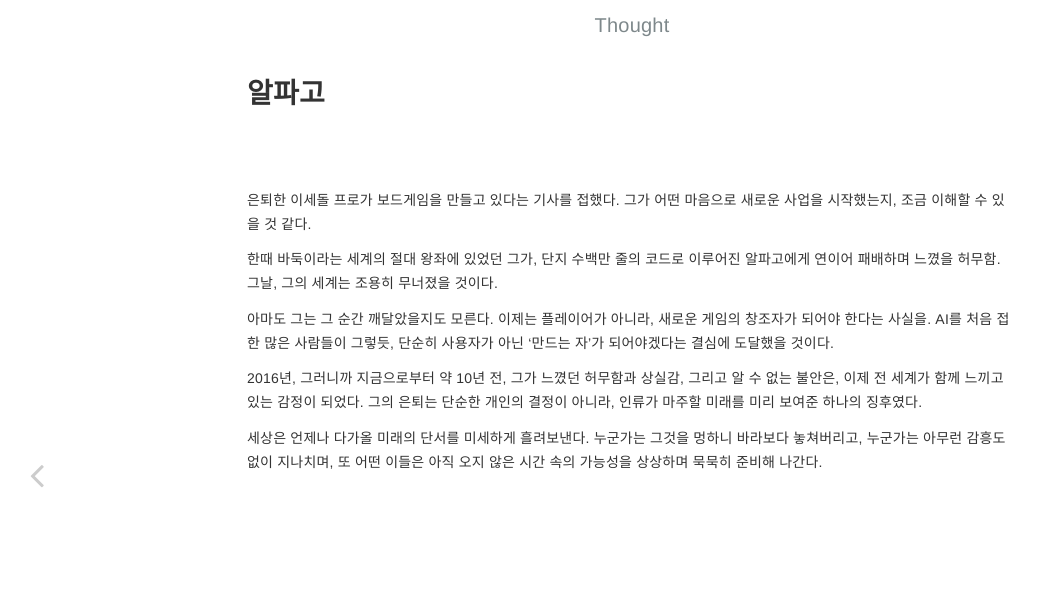
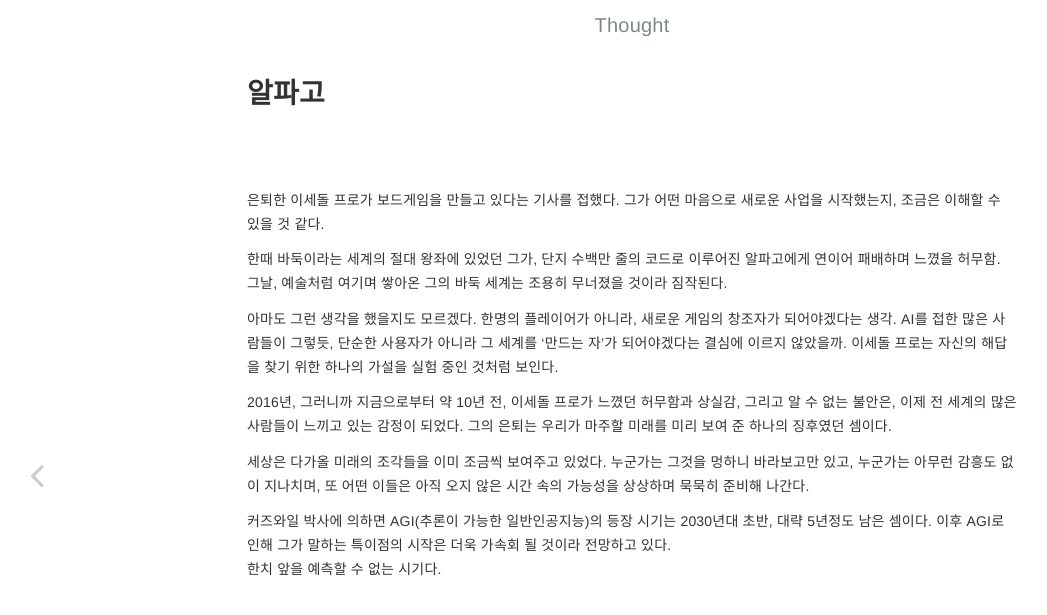
Before and after one commit to nicemiro/nicemiro.github.io, a Jekyll site: the page built from _posts/thought/2025-07-15-thought_sedolLee.md, in a window 1280 px wide. Shown: the top 615 px of the page, without its empty margins (8-1055 px from the left). Built offline with Jekyll 4.4.1, drawn with Linux system fonts in a browser that asks for light colours.

Commit message:
thought_sedolLee.md modified

```diff
--- a/_posts/thought/2025-07-15-thought_sedolLee.md
+++ b/_posts/thought/2025-07-15-thought_sedolLee.md
@@ -9,19 +9,23 @@
 
 <br>
 <br>
-은퇴한 이세돌 프로가 보드게임을 만들고 있다는 기사를 접했다. 그가 어떤 마음으로 새로운 사업을 시작했는지, 조금 이해할 수 있을 것 같다.
+은퇴한 이세돌 프로가 보드게임을 만들고 있다는 기사를 접했다. 그가 어떤 마음으로 새로운 사업을 시작했는지, 조금은 이해할 수 있을 것 같다.
 
 한때 바둑이라는 세계의 절대 왕좌에 있었던 그가, 단지 수백만 줄의 코드로 이루어진 알파고에게 연이어 패배하며 느꼈을 허무함.
-그날, 그의 세계는 조용히 무너졌을 것이다.
+그날, 예술처럼 여기며 쌓아온 그의 바둑 세계는 조용히 무너졌을 것이라 짐작된다.
 
-아마도 그는 그 순간 깨달았을지도 모른다. 이제는 플레이어가 아니라, 새로운 게임의 창조자가 되어야 한다는 사실을.
-AI를 처음 접한 많은 사람들이 그렇듯, 단순히 사용자가 아닌 '만드는 자'가 되어야겠다는 결심에 도달했을 것이다.
+아마도 그런 생각을 했을지도 모르겠다. 한명의 플레이어가 아니라, 새로운 게임의 창조자가 되어야겠다는 생각.
+AI를 접한 많은 사람들이 그렇듯, 단순한 사용자가 아니라 그 세계를 ‘만드는 자’가 되어야겠다는 결심에 이르지 않았을까.
+이세돌 프로는 자신의 해답을 찾기 위한 하나의 가설을 실험 중인 것처럼 보인다.
 
-2016년, 그러니까 지금으로부터 약 10년 전, 그가 느꼈던 허무함과 상실감, 그리고 알 수 없는 불안은, 이제 전 세계가 함께 느끼고 있는 감정이 되었다.
-그의 은퇴는 단순한 개인의 결정이 아니라, 인류가 마주할 미래를 미리 보여준 하나의 징후였다.
+2016년, 그러니까 지금으로부터 약 10년 전, 이세돌 프로가 느꼈던 허무함과 상실감, 그리고 알 수 없는 불안은, 이제 전 세계의 많은 사람들이 느끼고 있는 감정이 되었다.
+그의 은퇴는 우리가 마주할 미래를 미리 보여 준 하나의 징후였던 셈이다.
 
-세상은 언제나 다가올 미래의 단서를 미세하게 흘려보낸다.
-누군가는 그것을 멍하니 바라보다 놓쳐버리고, 누군가는 아무런 감흥도 없이 지나치며, 또 어떤 이들은 아직 오지 않은 시간 속의 가능성을 상상하며 묵묵히 준비해 나간다.
+세상은 다가올 미래의 조각들을 이미 조금씩 보여주고 있었다.
+누군가는 그것을 멍하니 바라보고만 있고, 누군가는 아무런 감흥도 없이 지나치며, 또 어떤 이들은 아직 오지 않은 시간 속의 가능성을 상상하며 묵묵히 준비해 나간다.
+
+커즈와일 박사에 의하면 AGI(추론이 가능한 일반인공지능)의 등장 시기는 2030년대 초반, 대략 5년정도 남은 셈이다. 이후 AGI로 인해 그가 말하는 특이점의 시작은 더욱 가속회 될 것이라 전망하고 있다.
+한치 앞을 예측할 수 없는 시기다.
 <br>
 <br>
 <br>
```
